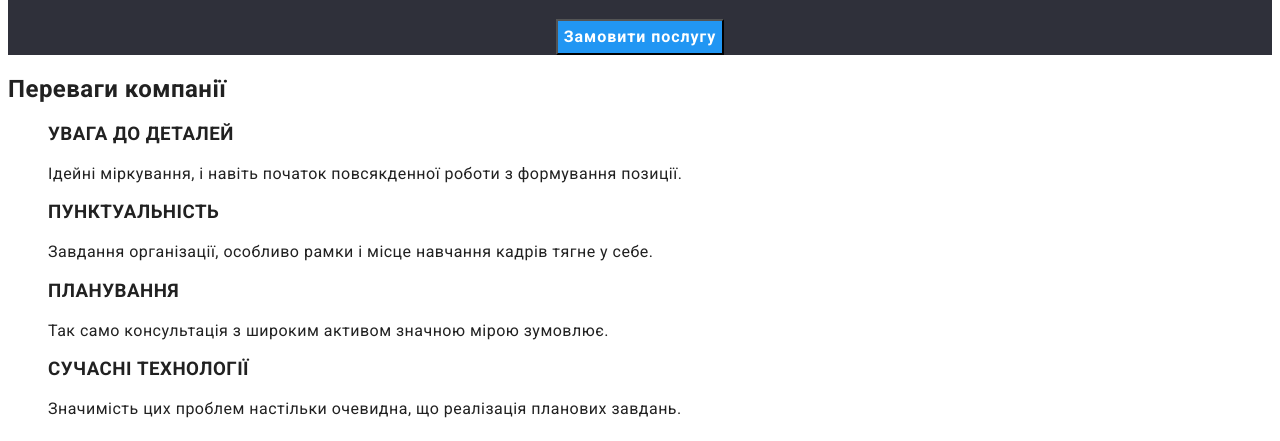
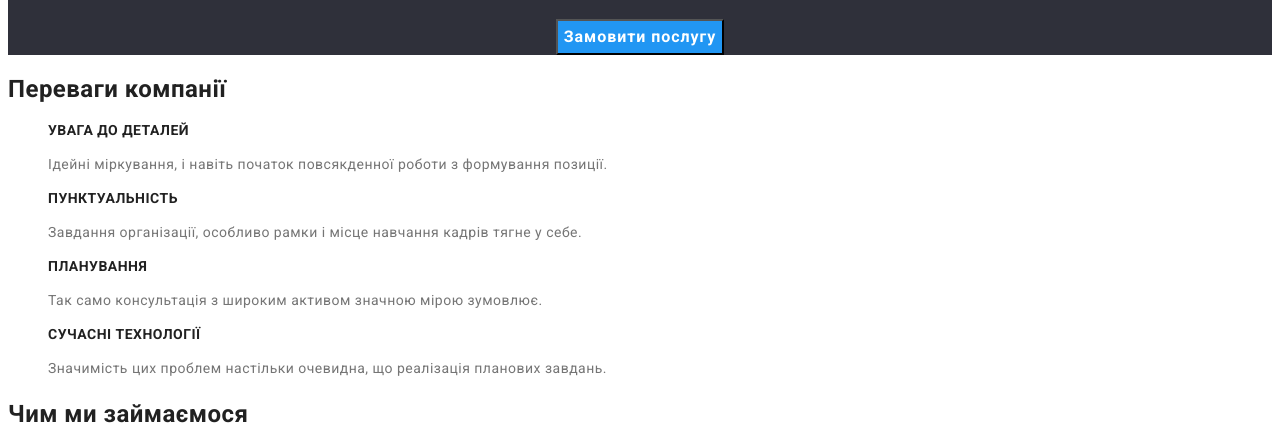
Before and after one commit to MarianaDobrivska/goit-markup-hw-02, a plain HTML site: page index.html in a window 1280 px wide. Shown: the part 280-721 px from the top of the page. Drawn offline with Linux system fonts and the light colour scheme.

Commit message:
add classes to benefit section

```diff
--- a/index.html
+++ b/index.html
@@ -43,29 +43,29 @@
     </section>
 
     <!-- Переваги -->
-    <section class="section">
+    <section class="benefit-section">
         <!-- Заголовок h2 для хайду в майбутньому-->
         <h2>Переваги компанії</h2>
         <ul class="list">
 
             <li>
-                <h3>УВАГА ДО ДЕТАЛЕЙ</h3>
-                <p>Ідейні міркування, і навіть початок повсякденної роботи з формування позиції.</p>
+                <h3 class="benefit-title">УВАГА ДО ДЕТАЛЕЙ</h3>
+                <p class="benefit-text">Ідейні міркування, і навіть початок повсякденної роботи з формування позиції.</p>
             </li>
 
             <li>
-                <h3>ПУНКТУАЛЬНІСТЬ</h3>
-                <p>Завдання організації, особливо рамки і місце навчання кадрів тягне у себе.</p>
+                <h3 class="benefit-title">ПУНКТУАЛЬНІСТЬ</h3>
+                <p class="benefit-text">Завдання організації, особливо рамки і місце навчання кадрів тягне у себе.</p>
             </li>
 
             <li>
-                <h3>ПЛАНУВАННЯ</h3>
-                <p>Так само консультація з широким активом значною мірою зумовлює.</p>
+                <h3 class="benefit-title">ПЛАНУВАННЯ</h3>
+                <p class="benefit-text">Так само консультація з широким активом значною мірою зумовлює.</p>
             </li>
 
             <li>
-                <h3>СУЧАСНІ ТЕХНОЛОГІЇ</h3>
-                <p>Значимість цих проблем настільки очевидна, що реалізація планових завдань.</p>
+                <h3 class="benefit-title">СУЧАСНІ ТЕХНОЛОГІЇ</h3>
+                <p class="benefit-text">Значимість цих проблем настільки очевидна, що реалізація планових завдань.</p>
             </li>
 
         </ul>
```
